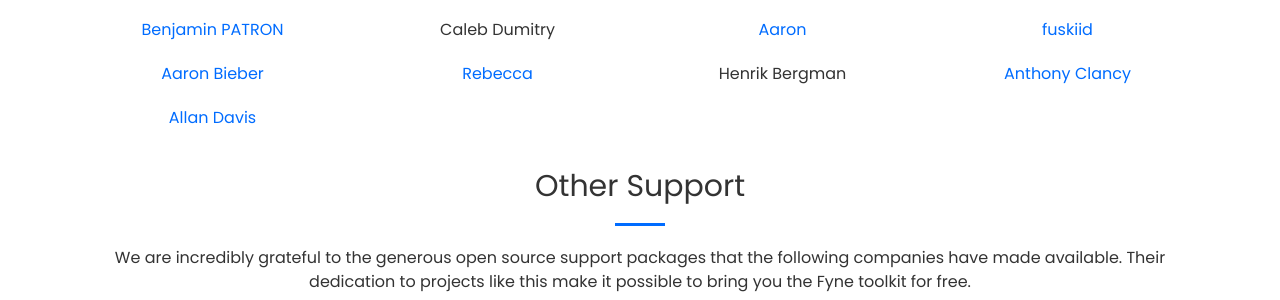
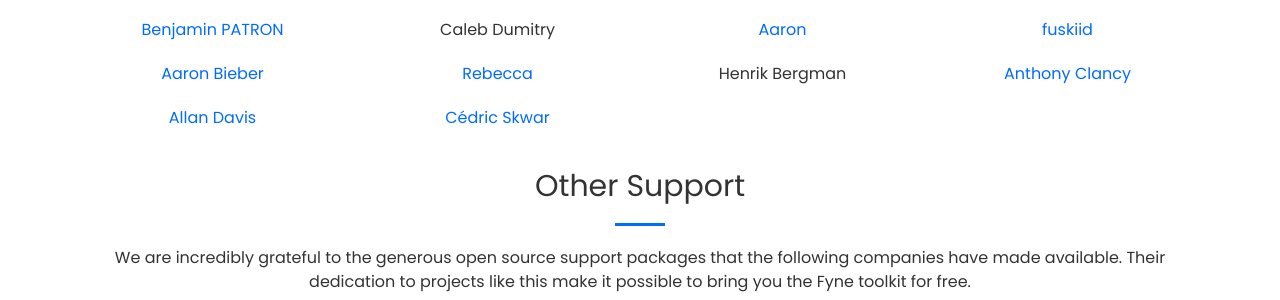
Before and after one commit to fyne-io/fyne-io.github.io, a Jekyll site: the page built from sponsor/index.md, in a window 1280 px wide and 900 px high, scrolled down 1224 px. Shown: the part 154-454 px from the top of the window. Built offline with Jekyll 4.4.1, drawn with Linux system fonts in a browser that asks for light colours.

Commit message:
Add another sponsor, thanks Cedric :)

```diff
--- a/sponsor/index.md
+++ b/sponsor/index.md
@@ -191,6 +191,7 @@
 [Allan Davis](https://github.com/cajun-code)
 </div>
 <div class="col-lg-3 text-center" markdown="1">
+[Cédric Skwar](https://github.com/benni347)
 </div>
 <div class="col-lg-3 text-center" markdown="1">
 </div>
```
